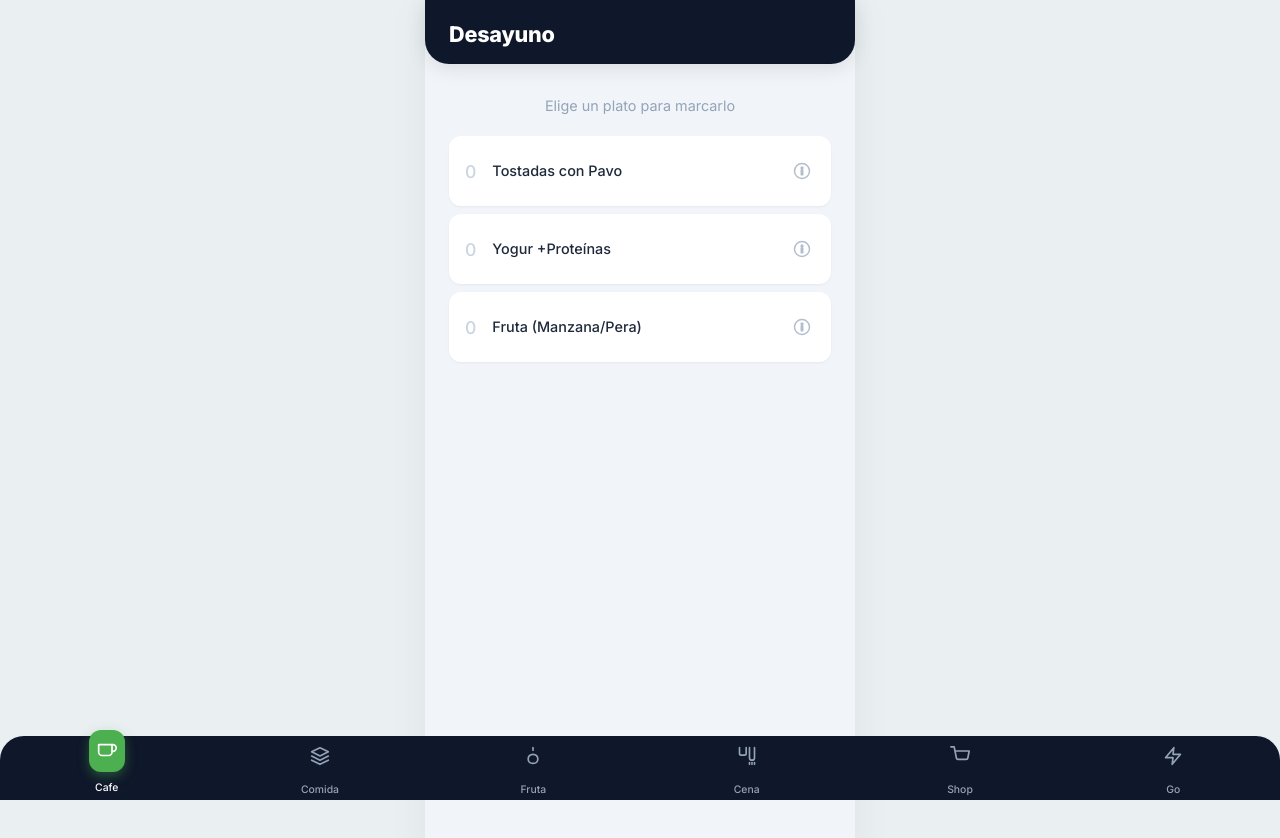
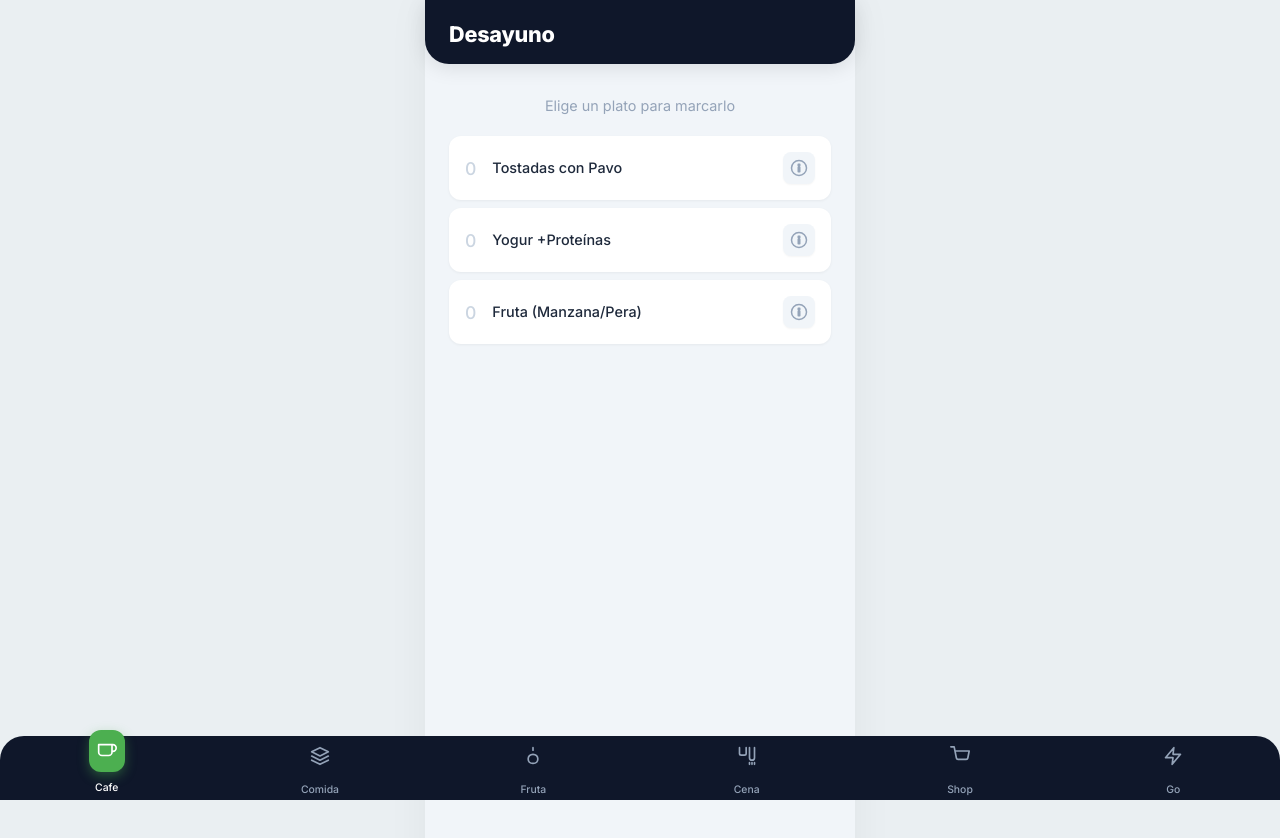
Before and after one commit to condrado/salud, a Vue app: page / in a window 1280 px wide. Shown: the top 838 px of the page. Built offline with nearby package versions, Linux system fonts and the light colour scheme.

Commit message:
Botones de acción simétricos y elegantes en MealCard

```diff
--- a/src/components/atoms/AppIcon.vue
+++ b/src/components/atoms/AppIcon.vue
@@ -13,7 +13,8 @@ const icons = {
   dinner: 'M3 2v7c0 1.1.9 2 2 2h4a2 2 0 0 0 2-2V2 M15 2v12a3 3 0 0 0 6 0V2 M18 20v2 M15 20v2 M21 20v2',
   cart: 'M1 1h4l2.68 13.39a2 2 0 0 0 2 1.61h9.72a2 2 0 0 0 2-1.61L23 6H6',
   bolt: 'M13 2L3 14h9l-1 8 10-12h-9l1-8z',
-  info: 'M12 22C6.477 22 2 17.523 2 12S6.477 2 12 2s10 4.477 10 10-4.477 10-10 10zm-1-11v6h2v-6h-2zm0-4v2h2V7h-2z'
+  info: 'M12 22C6.477 22 2 17.523 2 12S6.477 2 12 2s10 4.477 10 10-4.477 10-10 10zm-1-11v6h2v-6h-2zm0-4v2h2V7h-2z',
+  minus: 'M5 12h14' // Icono de restar minimalista
 };
 </script>
 
--- a/src/components/molecules/MealCard.vue
+++ b/src/components/molecules/MealCard.vue
@@ -30,12 +30,12 @@ const handleDecrement = () => {
     <div class="actions">
       <button
         v-if="meal.count > 0"
-        class="minus-btn"
+        class="action-btn minus"
         @click.stop="handleDecrement"
       >
-        -
+        <AppIcon name="minus" size="18" color="#64748b" />
       </button>
-      <button class="info-icon-btn" @click.stop="$emit('show-info', meal)">
+      <button class="action-btn info" @click.stop="$emit('show-info', meal)">
         <AppIcon name="info" size="18" color="#94a3b8" />
       </button>
     </div>
@@ -46,15 +46,15 @@ const handleDecrement = () => {
 .meal-card {
   background: white;
   border-radius: 12px;
-  padding: 10px 16px;
+  padding: 8px 16px;
   margin-bottom: 8px;
   display: flex;
   align-items: center;
   justify-content: space-between;
-  box-shadow: 0 1px 3px rgba(0,0,0,0.05); /* Tighter shadows for less bulk */
+  box-shadow: 0 1px 3px rgba(0,0,0,0.05);
   transition: all 0.15s ease-out;
   user-select: none;
-  min-height: 50px;
+  min-height: 48px;
 }
 
 .meal-card:active {
@@ -76,50 +76,34 @@ const handleDecrement = () => {
   line-height: 1.1;
 }
 
-.counter-stepper {
+.actions {
   display: flex;
   align-items: center;
-  gap: 4px; /* Pegaditos para que parezca una pieza única */
+  gap: 8px; /* Espacio simétrico entre los dos botones */
 }
 
-.minus-btn {
-  background: #f1f5f9; /* Color más neutro y elegante */
-  color: #64748b;
+/* Botones de acción unificados (Simetría Total) */
+.action-btn {
+  background: #f1f5f9; /* Fondo suave e idéntico para ambos */
   border: none;
   width: 32px;
   height: 32px;
-  border-radius: 8px; /* Cuadradito redondeado */
+  border-radius: 8px;
   padding: 0;
   display: flex;
   align-items: center;
   justify-content: center;
-  font-weight: 500;
-  font-size: 1.4rem; /* Símbolo bien grande y táctil */
   cursor: pointer;
-  line-height: 0;
-  box-shadow: 0 1px 2px rgba(0,0,0,0.05);
+  transition: all 0.2s;
+  box-shadow: 0 1px 2px rgba(0,0,0,0.04);
 }
 
-.minus-btn:active {
+.action-btn:active {
   background: #e2e8f0;
+  transform: scale(0.95);
 }
 
-.actions {
-  display: flex;
-  align-items: center;
-}
-
-.info-icon-btn {
-  background: transparent;
-  border: none;
-  padding: 4px;
-  display: flex;
-  align-items: center;
-  justify-content: center;
-  opacity: 0.7;
-}
-
-.info-icon-btn:hover {
-  opacity: 1;
+.action-btn.minus {
+  background: #fff5f5; /* Un tono muy leve rojizo para el menos */
 }
 </style>
```
Also changed, not shown: 5 other files (tests, documents, lock files or other folders).
